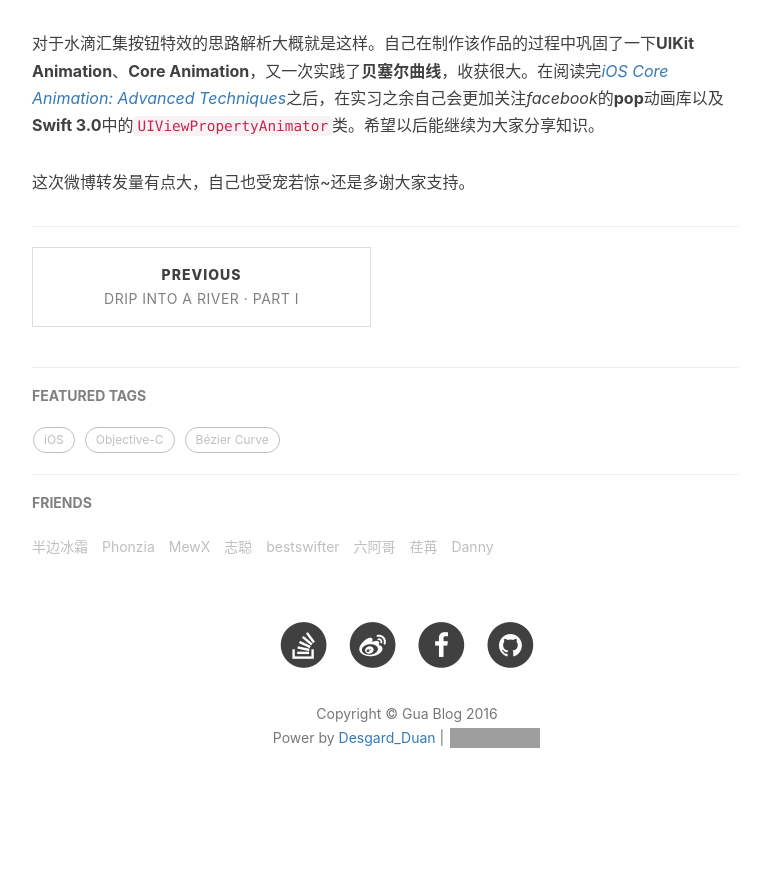
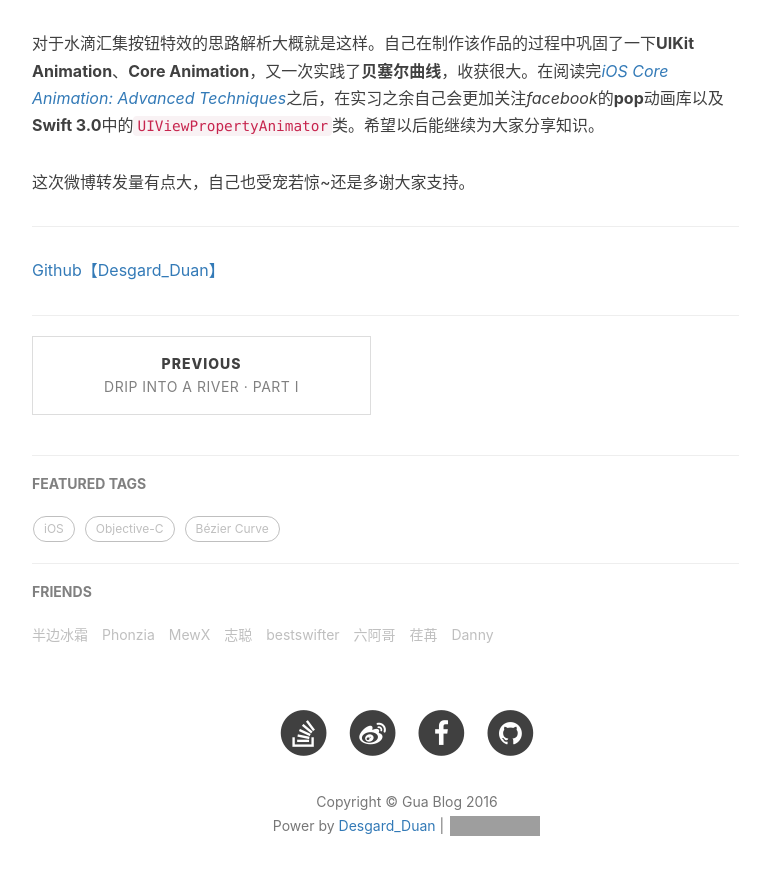
Before and after one commit to Desgard/desgard.github.com, a Jekyll site: the page built from _posts/2016-06-28-DGDownloaderButton2.md, in a window 1280 px wide and 900 px high, scrolled down 4665 px. Shown: the top 875 px of the window, without its empty margins (233-1003 px from the left). Built offline with Jekyll 4.4.1, drawn with Linux system fonts in a browser that asks for light colours; nearby versions of some CDN libraries; comment, search, counter and statistics services are not loaded; before the commit the page ends 5507 px from its top, so only the background shows below that; grey boxes are pictures that could not be loaded.

Commit message:
MOD: 添加github仓库地址

```diff
--- a/_posts/2016-06-28-DGDownloaderButton2.md
+++ b/_posts/2016-06-28-DGDownloaderButton2.md
@@ -133,3 +133,7 @@ tags:
 对于水滴汇集按钮特效的思路解析大概就是这样。自己在制作该作品的过程中巩固了一下**UIKit Animation**、**Core Animation**，又一次实践了**贝塞尔曲线**，收获很大。在阅读完[*iOS Core Animation: Advanced Techniques*](https://www.gitbook.com/book/zsisme/ios-/details)之后，在实习之余自己会更加关注*facebook*的**pop**动画库以及**Swift 3.0**中的`UIViewPropertyAnimator`类。希望以后能继续为大家分享知识。
 
 这次微博转发量有点大，自己也受宠若惊~还是多谢大家支持。
+
+---
+
+[Github【Desgard_Duan】](https://github.com/dgytdhy/DGDownloaderButton)
```
